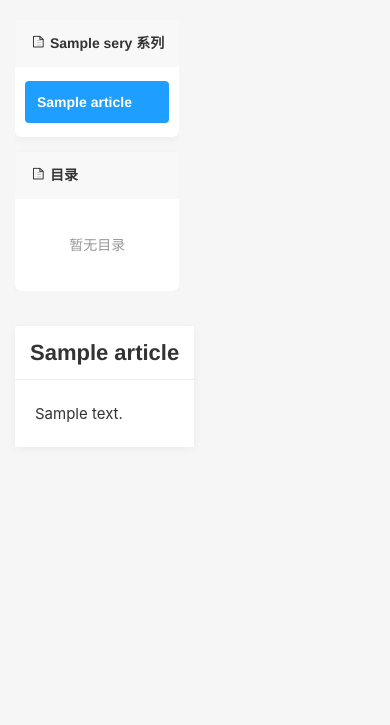
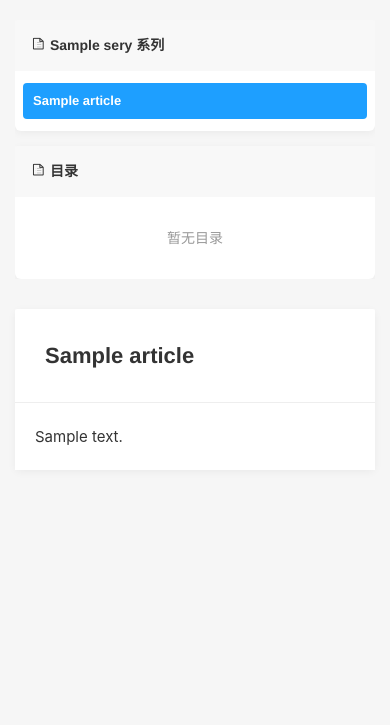
Before and after one commit to pandeng-001/web_blog, a Django app: a page that uses templates/resume/series_page.html in a window 390 px wide. Shown: the part 60-785 px from the top of the page. Run offline with Django 5.2, Linux system fonts and the light colour scheme; tables that the repository leaves empty hold one stand-in row (values such as "Sample post").

Commit message:
fix adapted

```diff
--- a/templates/resume/series_page.html
+++ b/templates/resume/series_page.html
@@ -66,172 +66,6 @@
 
 <!-- 阅读进度条 -->
 <div class="reading-progress" id="readingProgress"></div>
-{% endblock %}
-
-{% block extra_js %}
-<script>
-    /* 统一在 JS 里拼前缀，避免硬编码路径 */
-    const SERIES_SLUG = '{{ series.slug }}';
-
-    /* 加载指定文章 -> 更新标题 + 内容 + 目录 */
-    function loadArticle(pk) {
-        fetch(`/blog/series/${SERIES_SLUG}/article/${pk}/api`)
-            .then(r => r.json())
-            .then(data => {
-                document.getElementById('article-title').innerText = data.title;
-                const contentBox = document.getElementById('article-content');
-                contentBox.innerHTML = data.content_html;
-                buildToc();
-                highlightCurrentSection();
-                history.replaceState(null, data.title, `/blog/series/${SERIES_SLUG}/article/${pk}/`);
-
-                // 🔥 更新左侧选中状态
-                layui.use('jquery', function($) {
-                    $('#series-menu li').removeClass('active-item');
-                    $(`#series-menu a[data-pk="${pk}"]`).parent().addClass('active-item');
-                });
-            });
-    }
-
-    /* 生成目录 */
-    function buildToc() {
-        layui.use(['jquery'], function ($) {
-            const $toc = $('#toc').empty();
-            const headers = $('#article-content').find('h1, h2, h3, h4, h5, h6');
-
-            if (headers.length === 0) {
-                $toc.html('<div style="text-align:center;color:#999;padding:20px;">暂无目录</div>');
-                return;
-            }
-
-            headers.each(function (idx) {
-                const $header = $(this);
-                const level = parseInt(this.tagName.substr(1));
-                const id = this.id || 'heading-' + idx;
-                const text = $header.text();
-
-                // 设置ID（用于锚点跳转）
-                $header.attr('id', id);
-
-                // 创建目录链接
-                const $link = $('<a></a>')
-                    .attr('href', '#' + id)
-                    .attr('data-level', level)
-                    .attr('data-id', id)
-                    .addClass('toc-link')
-                    .text(text);
-
-                $toc.append($link);
-            });
-
-            console.log('✅ 目录生成成功，共 ' + headers.length + ' 个标题');
-        });
-    }
-
-    /* 高亮当前阅读位置 */
-    function highlightCurrentSection() {
-        layui.use('jquery', function($) {
-            const headers = $('#article-content').find('h1, h2, h3, h4, h5, h6');
-            const scrollTop = $(window).scrollTop();
-            let currentId = '';
-
-            headers.each(function () {
-                const $header = $(this);
-                const headerTop = $header.offset().top - 100;
-
-                if (scrollTop >= headerTop) {
-                    currentId = $header.attr('id');
-                }
-            });
-
-            // 移除所有active类
-            $('.toc-link').removeClass('active');
-
-            // 添加active类到当前标题
-            if (currentId) {
-                const $activeLink = $('.toc-link[data-id="' + currentId + '"]');
-                $activeLink.addClass('active');
-
-                // 自动滚动目录，确保当前项可见
-                const tocContainer = $('.toc-card .layui-card-body')[0];
-                const activeElement = $activeLink[0];
-                if (tocContainer && activeElement) {
-                    const containerRect = tocContainer.getBoundingClientRect();
-                    const elementRect = activeElement.getBoundingClientRect();
-
-                    if (elementRect.top < containerRect.top || elementRect.bottom > containerRect.bottom) {
-                        activeElement.scrollIntoView({ block: 'center', behavior: 'smooth' });
-                    }
-                }
-            }
-        });
-    }
-
-    /* 左侧列表点击无刷新：文字 + 整行 */
-    layui.use(['jquery'], function ($) {
-        // 文字点击
-        $('#series-menu a').on('click', function (e) {
-            e.preventDefault();
-            loadArticle($(this).data('pk'));
-        });
-
-        // 整行（li）点击
-        $('#series-menu li').on('click', function (e) {
-            // 如果点的已经是 a，就不管；否则帮它触发
-            if (e.target.tagName.toLowerCase() === 'a') return;
-            const pk = $(this).find('a').data('pk');
-            loadArticle(pk);
-        });
-
-        // 目录点击平滑滚动
-        $(document).on('click', '.toc-link', function (e) {
-            e.preventDefault();
-            const targetId = $(this).attr('href');
-            const $target = $(targetId);
-
-            if ($target.length) {
-                $('html, body').animate({
-                    scrollTop: $target.offset().top - 80
-                }, 400);
-            }
-        });
-
-        // 滚动时更新高亮（使用节流优化性能）
-        let scrollTimer = null;
-        $(window).on('scroll', function () {
-            if (scrollTimer) clearTimeout(scrollTimer);
-            scrollTimer = setTimeout(function() {
-                highlightCurrentSection();
-                updateReadingProgress();
-            }, 50);
-        });
-    });
-
-    /* 阅读进度条 */
-    function updateReadingProgress() {
-        const winScroll = document.documentElement.scrollTop || document.body.scrollTop;
-        const height = document.documentElement.scrollHeight - document.documentElement.clientHeight;
-        const scrolled = (winScroll / height) * 100;
-
-        layui.use('jquery', function($) {
-            $('#readingProgress').css('width', scrolled + '%');
-        });
-    }
-
-    /* 首屏就生成目录 */
-    {% if article %}
-    layui.use('jquery', function($) {
-        $(document).ready(function() {
-            setTimeout(function() {
-                buildToc();
-                highlightCurrentSection();
-                updateReadingProgress();
-                console.log('✅ 系列文章页初始化完成');
-            }, 100);
-        });
-    });
-    {% endif %}
-</script>
 
 <style>
     /* ============================================
@@ -505,15 +339,43 @@
     }
 
     /* ============================================
-       响应式设计
+       响应式设计 - 🔥 修复小屏宽度不一致问题
     ============================================ */
     @media screen and (max-width: 768px) {
+        /* 移动端取消固定定位 */
         .sidebar-container {
-            position: static; /* 移动端取消固定 */
+            position: static;
             max-height: none;
             margin-bottom: 15px;
         }
 
+        /* 🔥 关键修复：确保移动端宽度一致 */
+        .layui-container {
+            padding-left: 15px !important;
+            padding-right: 15px !important;
+        }
+
+        .layui-row.layui-col-space20 {
+            margin: 0 !important;
+        }
+
+        .layui-col-md3,
+        .layui-col-md9 {
+            width: 100% !important;
+            padding: 0 !important;
+            margin-bottom: 15px;
+        }
+
+        /* 🔥 确保卡片宽度一致 */
+        .series-card,
+        .toc-card,
+        .article-card {
+            width: 100%;
+            margin-left: 0;
+            margin-right: 0;
+        }
+
+        /* 调整移动端字体和间距 */
         .markdown-body {
             font-size: 15px;
             padding: 20px !important;
@@ -521,6 +383,45 @@
 
         #article-title {
             font-size: 22px !important;
+            padding: 15px !important;
+        }
+
+        .article-card .layui-card-header {
+            padding: 15px !important;
+        }
+
+        /* 系列列表移动端样式 */
+        .series-card .layui-card-body {
+            padding: 8px !important;
+        }
+
+        .series-menu-custom a {
+            font-size: 13px;
+            padding: 8px 10px;
+        }
+
+        /* 目录移动端样式 */
+        .toc-card .layui-card-body {
+            padding: 10px !important;
+        }
+
+        #toc a {
+            font-size: 12px;
+            padding: 6px 0 6px 8px;
+        }
+
+        /* 目录层级缩进（移动端缩小） */
+        #toc a[data-level="1"] { padding-left: 8px; }
+        #toc a[data-level="2"] { padding-left: 20px; }
+        #toc a[data-level="3"] { padding-left: 32px; }
+        #toc a[data-level="4"] { padding-left: 44px; }
+        #toc a[data-level="5"] { padding-left: 56px; }
+        #toc a[data-level="6"] { padding-left: 68px; }
+
+        /* 卡片头部移动端调整 */
+        .layui-card-header {
+            font-size: 14px !important;
+            padding: 12px 15px !important;
         }
     }
 
@@ -540,5 +441,170 @@
         }
     }
 </style>
+{% endblock %}
 
+{% block extra_js %}
+<script>
+    /* 统一在 JS 里拼前缀，避免硬编码路径 */
+    const SERIES_SLUG = '{{ series.slug }}';
+
+    /* 加载指定文章 -> 更新标题 + 内容 + 目录 */
+    function loadArticle(pk) {
+        fetch(`/blog/series/${SERIES_SLUG}/article/${pk}/api`)
+            .then(r => r.json())
+            .then(data => {
+                document.getElementById('article-title').innerText = data.title;
+                const contentBox = document.getElementById('article-content');
+                contentBox.innerHTML = data.content_html;
+                buildToc();
+                highlightCurrentSection();
+                history.replaceState(null, data.title, `/blog/series/${SERIES_SLUG}/article/${pk}/`);
+
+                // 🔥 更新左侧选中状态
+                layui.use('jquery', function($) {
+                    $('#series-menu li').removeClass('active-item');
+                    $(`#series-menu a[data-pk="${pk}"]`).parent().addClass('active-item');
+                });
+            });
+    }
+
+    /* 生成目录 */
+    function buildToc() {
+        layui.use(['jquery'], function ($) {
+            const $toc = $('#toc').empty();
+            const headers = $('#article-content').find('h1, h2, h3, h4, h5, h6');
+
+            if (headers.length === 0) {
+                $toc.html('<div style="text-align:center;color:#999;padding:20px;">暂无目录</div>');
+                return;
+            }
+
+            headers.each(function (idx) {
+                const $header = $(this);
+                const level = parseInt(this.tagName.substr(1));
+                const id = this.id || 'heading-' + idx;
+                const text = $header.text();
+
+                // 设置ID（用于锚点跳转）
+                $header.attr('id', id);
+
+                // 创建目录链接
+                const $link = $('<a></a>')
+                    .attr('href', '#' + id)
+                    .attr('data-level', level)
+                    .attr('data-id', id)
+                    .addClass('toc-link')
+                    .text(text);
+
+                $toc.append($link);
+            });
+
+            console.log('✅ 目录生成成功，共 ' + headers.length + ' 个标题');
+        });
+    }
+
+    /* 高亮当前阅读位置 */
+    function highlightCurrentSection() {
+        layui.use('jquery', function($) {
+            const headers = $('#article-content').find('h1, h2, h3, h4, h5, h6');
+            const scrollTop = $(window).scrollTop();
+            let currentId = '';
+
+            headers.each(function () {
+                const $header = $(this);
+                const headerTop = $header.offset().top - 100;
+
+                if (scrollTop >= headerTop) {
+                    currentId = $header.attr('id');
+                }
+            });
+
+            // 移除所有active类
+            $('.toc-link').removeClass('active');
+
+            // 添加active类到当前标题
+            if (currentId) {
+                const $activeLink = $('.toc-link[data-id="' + currentId + '"]');
+                $activeLink.addClass('active');
+
+                // 自动滚动目录，确保当前项可见
+                const tocContainer = $('.toc-card .layui-card-body')[0];
+                const activeElement = $activeLink[0];
+                if (tocContainer && activeElement) {
+                    const containerRect = tocContainer.getBoundingClientRect();
+                    const elementRect = activeElement.getBoundingClientRect();
+
+                    if (elementRect.top < containerRect.top || elementRect.bottom > containerRect.bottom) {
+                        activeElement.scrollIntoView({ block: 'center', behavior: 'smooth' });
+                    }
+                }
+            }
+        });
+    }
+
+    /* 左侧列表点击无刷新：文字 + 整行 */
+    layui.use(['jquery'], function ($) {
+        // 文字点击
+        $('#series-menu a').on('click', function (e) {
+            e.preventDefault();
+            loadArticle($(this).data('pk'));
+        });
+
+        // 整行（li）点击
+        $('#series-menu li').on('click', function (e) {
+            // 如果点的已经是 a，就不管；否则帮它触发
+            if (e.target.tagName.toLowerCase() === 'a') return;
+            const pk = $(this).find('a').data('pk');
+            loadArticle(pk);
+        });
+
+        // 目录点击平滑滚动
+        $(document).on('click', '.toc-link', function (e) {
+            e.preventDefault();
+            const targetId = $(this).attr('href');
+            const $target = $(targetId);
+
+            if ($target.length) {
+                $('html, body').animate({
+                    scrollTop: $target.offset().top - 80
+                }, 400);
+            }
+        });
+
+        // 滚动时更新高亮（使用节流优化性能）
+        let scrollTimer = null;
+        $(window).on('scroll', function () {
+            if (scrollTimer) clearTimeout(scrollTimer);
+            scrollTimer = setTimeout(function() {
+                highlightCurrentSection();
+                updateReadingProgress();
+            }, 50);
+        });
+    });
+
+    /* 阅读进度条 */
+    function updateReadingProgress() {
+        const winScroll = document.documentElement.scrollTop || document.body.scrollTop;
+        const height = document.documentElement.scrollHeight - document.documentElement.clientHeight;
+        const scrolled = (winScroll / height) * 100;
+
+        layui.use('jquery', function($) {
+            $('#readingProgress').css('width', scrolled + '%');
+        });
+    }
+
+    /* 首屏就生成目录 */
+    {% if article %}
+    layui.use('jquery', function($) {
+        $(document).ready(function() {
+            setTimeout(function() {
+                buildToc();
+                highlightCurrentSection();
+                updateReadingProgress();
+                console.log('✅ 系列文章页初始化完成');
+            }, 100);
+        });
+    });
+    {% endif %}
+</script>
 {% endblock %}
```
Also changed, not shown: templates/resume/detail.html (+63 -98 lines), templates/resume/list.html (+5 -9 lines), web_resume/models.py (+12 -1 lines).
